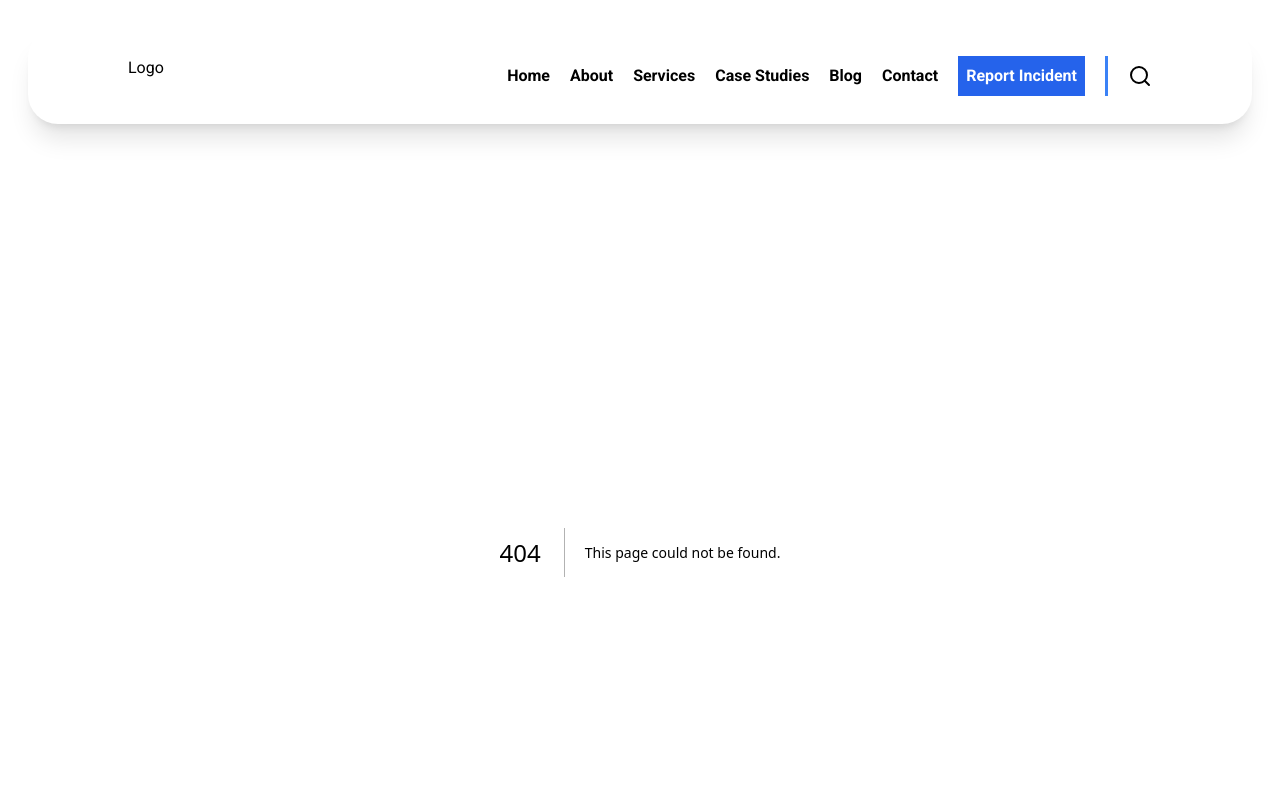
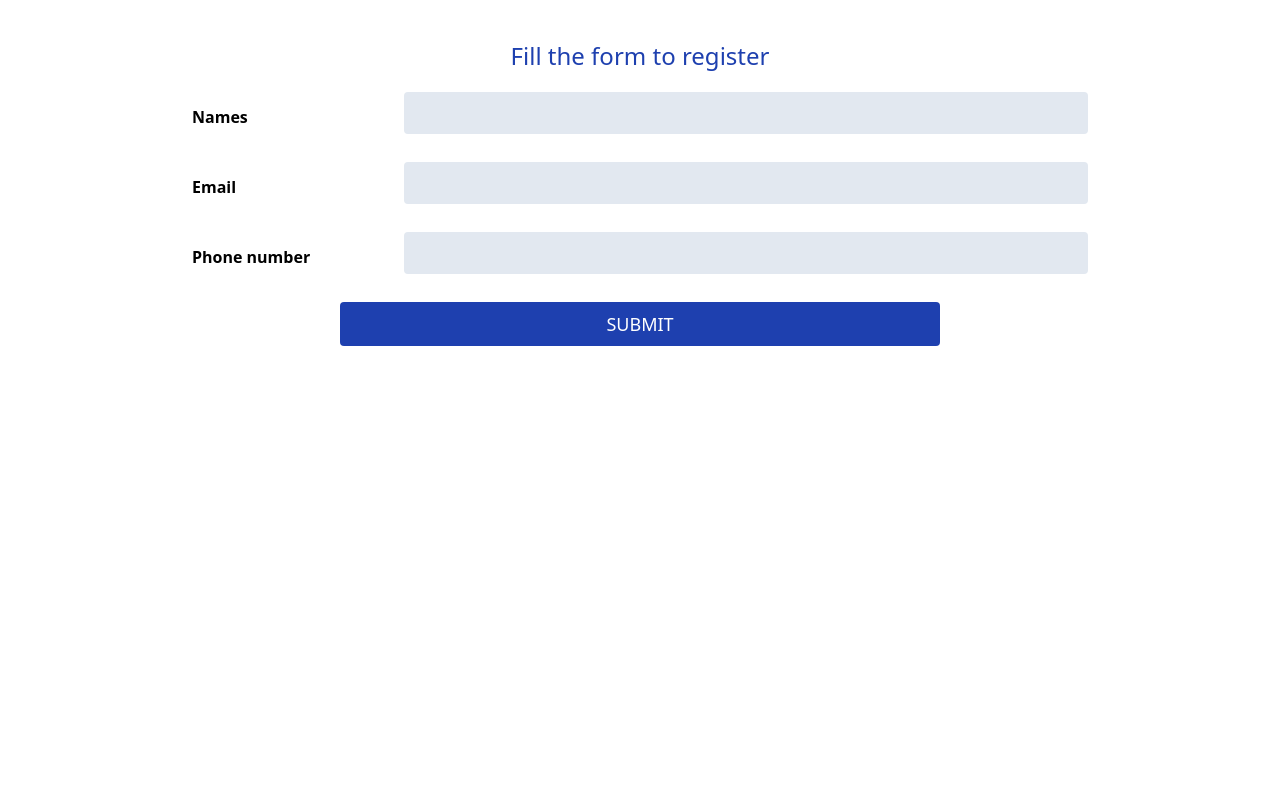
Before and after one commit to futurefocusit/St.anthony-education-center-we, a Next.js app: page /registration in a window 1280 px wide. Before the commit this address had no page. Shown: the top 800 px of the page. Built offline with nearby package versions, Linux system fonts and the light colour scheme.

Commit message:
registration form added

```diff
--- /dev/null
+++ b/src/app/registration/page.tsx
@@ -0,0 +1,73 @@
+"use client";
+import React, { useState } from 'react';
+
+const RegistrationPage = () => {
+  const [input, setInput] = useState({
+    name: '',
+    email: '',
+    phone: '',
+  });
+
+  const onSubmit = (event: React.FormEvent) => {
+    event.preventDefault();
+    console.log(input);
+  }
+
+  const handleOnChange = (event: React.ChangeEvent<HTMLInputElement | HTMLTextAreaElement>) => {
+    setInput({ ...input, [event.target.name]: event.target.value });
+  };
+
+  return (
+    <>
+      <div className="font-sans md:p-5 p-2">
+        <h1 className="text-center text-blue-800 text-2xl my-5">
+          Fill the form to register
+        </h1>
+
+        <form onSubmit={onSubmit} className="max-w-4xl m-auto text-center space-y-5">
+          <div className='flex sm:items-center gap-3 flex-col sm:flex-row'>
+            <p className='font-bold sm:min-w-[200px] text-start'>Names</p>
+            <input
+              type="text"
+              name="name"
+              required
+              onChange={handleOnChange}
+              className="outline-none block w-full px-3 py-2 mb-2 bg-slate-200 border border-transparent rounded"
+            />
+          </div>
+
+          <div className='flex sm:items-center gap-3 flex-col sm:flex-row'>
+            <p className='font-bold sm:min-w-[200px] text-start'>Email</p>
+            <input
+              type="text"
+              name="email"
+              required
+              onChange={handleOnChange}
+              className="outline-none block w-full px-3 py-2 mb-2 bg-slate-200 border border-transparent rounded"
+            />
+          </div>
+
+          <div className='flex sm:items-center gap-3 flex-col sm:flex-row'>
+            <p className='font-bold sm:min-w-[200px] text-start'>Phone number</p>
+            <input
+              type="number"
+              name="location"
+              required
+              onChange={handleOnChange}
+              className="outline-none block w-full px-3 py-2 mb-2 bg-slate-200 border border-transparent rounded"
+            />
+          </div>
+
+          <button
+            type="submit"
+            className="w-full md:w-[600px] bg-blue-800 text-white py-2 rounded cursor-pointer text-lg"
+          >
+            SUBMIT
+          </button>
+        </form>
+      </div>
+    </>
+  );
+};
+
+export default RegistrationPage;
--- a/src/components/Footer.tsx
+++ b/src/components/Footer.tsx
@@ -1,4 +1,4 @@
-
+'use client'
 import { MdOutlineEmail } from "react-icons/md";
 import { SiSpringsecurity } from "react-icons/si";
 import Link from "next/link";
@@ -15,8 +15,11 @@ import { FaTwitter } from "react-icons/fa";
 import { FaFacebookF } from "react-icons/fa";
 
 import { MdArrowUpward } from "react-icons/md";
+import { usePathname } from "next/navigation";
 
 const Footer = () => {
+  const pathname = usePathname();
+  if (pathname === '/registration') return null;
   return (
     <div className=" p-5"
       style={{
--- a/src/components/Header.tsx
+++ b/src/components/Header.tsx
@@ -4,7 +4,9 @@ import './HeaderAndFooter/style.css';
 
 const Header = () => {
   return (
-    <NavigationBar />
+    <>
+      <NavigationBar />
+    </>
   )
 }
 
--- a/src/components/HeaderAndFooter/NavigationItems.tsx
+++ b/src/components/HeaderAndFooter/NavigationItems.tsx
@@ -25,7 +25,7 @@ const NavigationItems = () => {
                         </Link>
                     )
                 })}
-                <Link href="reportIncident" className='bg-blue-600 text-white px-2 py-2 cursor-pointer'>Report Incident</Link>
+                <Link href="/reportIncident" className='bg-blue-600 text-white px-2 py-2 cursor-pointer'>Report Incident</Link>
             </div>
             {showMenuItems && (
                 <div className={'flex lg:hidden absolute bg-black/15 left-0 h-full w-full top-0 transition-all duration-75 ease-linear popup'}>
@@ -39,7 +39,7 @@ const NavigationItems = () => {
                                 </Link>
                             )
                         })}
-                        <Link href="reportIncident" className='bg-blue-600 text-white px-2 py-2 cursor-pointer'>Report Incident</Link>
+                        <Link href="/reportIncident" className='bg-blue-600 text-white px-2 py-2 cursor-pointer'>Report Incident</Link>
                     </div>
                 </div>
             )}
--- a/src/components/HeaderAndFooter/Navigationbar.tsx
+++ b/src/components/HeaderAndFooter/Navigationbar.tsx
@@ -13,7 +13,7 @@ const NavigationBar = () => {
   const context = useContext(MyContext);
   const [searchInput, setSearchInput] = useState("");
   const pathname = usePathname();
-  if (pathname === "/reportIncident") return null;
+  if (pathname === "/reportIncident" || pathname === '/registration') return null;
   if (!context) {
     return null;
   }
```
